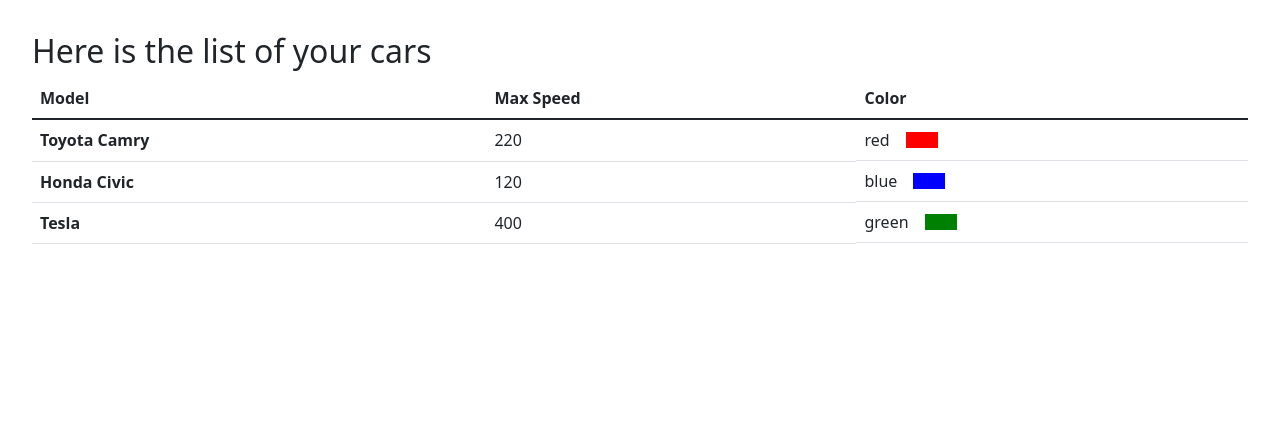
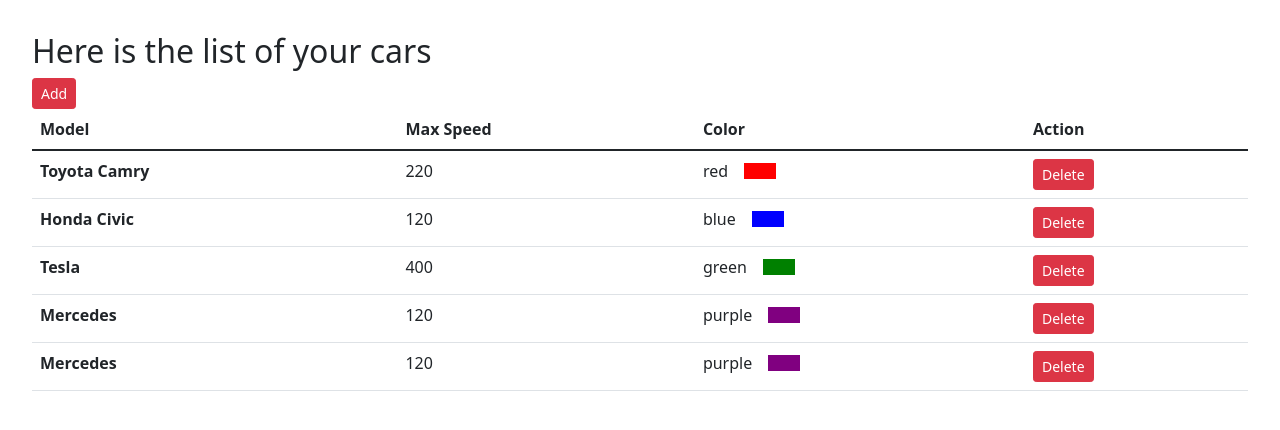
Before and after one commit to timurbakibayev/almau_web_python, a Django app: page /cars in a window 1280 px wide. Shown: the top 430 px of the page. Run offline with Django 3.2, Linux system fonts and the light colour scheme.

Commit message:
add and remove cars

```diff
--- a/app/templates/cars.html
+++ b/app/templates/cars.html
@@ -8,12 +8,14 @@
 <body>
     <div style="margin: 2em">
         <h2>Here is the list of your cars</h2>
+        <a class="btn btn-danger btn-sm" href="/cars/add">Add</a>
         <table class="table table-hover">
             <thead>
                 <tr>
                     <th>Model</th>
                     <th>Max Speed</th>
                     <th>Color</th>
+                    <th>Action</th>
                 </tr>
             </thead>
             <tbody>
@@ -21,9 +23,14 @@
                 <tr>
                     <th>{{ car.model }}</th>
                     <td>{{ car.speed }}</td>
-                    <td style="display: flex; flex-direction: row">
+                    <td>
+                        <div style="display: flex; flex-direction: row">
                         {{ car.color }}
                         <div style="margin-left: 1em; margin-top: 0.25em; width: 2em; height: 1em; background-color: {{ car.color }}"></div>
+                        </div>
+                    </td>
+                    <td>
+                        <a class="btn btn-danger btn-sm" href="/cars/{{ car.id }}/delete">Delete</a>
                     </td>
                 </tr>
                 {% endfor %}
--- a/app/views.py
+++ b/app/views.py
@@ -1,13 +1,43 @@
 from django.http import HttpRequest, HttpResponse
-from django.shortcuts import render
+from django.shortcuts import render, redirect
+import random
 
 cars = [
-    {"model": "Toyota Camry", "speed": 220, "color": "red"},
-    {"model": "Honda Civic", "speed": 120, "color": "blue"},
-    {"model": "Tesla", "speed": 400, "color": "green"},
+    {"id": 1, "model": "Toyota Camry", "speed": 220, "color": "red"},
+    {"id": 2, "model": "Honda Civic", "speed": 120, "color": "blue"},
+    {"id": 3, "model": "Tesla", "speed": 400, "color": "green"},
 ]
 
 
 def show_cars(request: HttpRequest) -> HttpResponse:
     global cars
     return render(request, "cars.html", context={"cars": cars})
+
+
+def delete_car(request: HttpRequest, id_: int) -> HttpResponse:
+    global cars
+    new_cars = []
+    for car in cars:
+        if car["id"] != id_:
+            new_cars.append(car)
+    cars = new_cars
+    return redirect("/cars")
+
+
+def add_car(request: HttpRequest) -> HttpResponse:
+    global cars
+    last_id = 0
+    if len(cars):
+        last_id = cars[-1]["id"]
+    new_car = {
+        "id": last_id + 1,
+        "model": random.choice([
+            "Toyota", "Porsche", "Mercedes", "Audi", "Mazda", "Lexus",
+        ]),
+        "speed": random.randint(10, 20) * 10,
+        "color": random.choice([
+            "red", "blue", "white", "purple", "green", "violet",
+        ]),
+    }
+    cars.append(new_car)
+    return redirect("/cars")
--- a/cars/urls.py
+++ b/cars/urls.py
@@ -1,7 +1,7 @@
 from django.contrib import admin
 from django.http import HttpRequest, HttpResponse
 from django.urls import path
-from app.views import show_cars
+from app.views import show_cars, delete_car, add_car
 
 
 def show_index(request: HttpRequest) -> HttpResponse:
@@ -30,10 +30,11 @@
     """)
 
 
-
 urlpatterns = [
     path('', show_index),
     path('cats', show_cats),
     path('cars', show_cars),
+    path('cars/<int:id_>/delete', delete_car),
+    path('cars/add', add_car),
     path('admin/', admin.site.urls),
 ]
```
Also changed, not shown: 1 other file.
